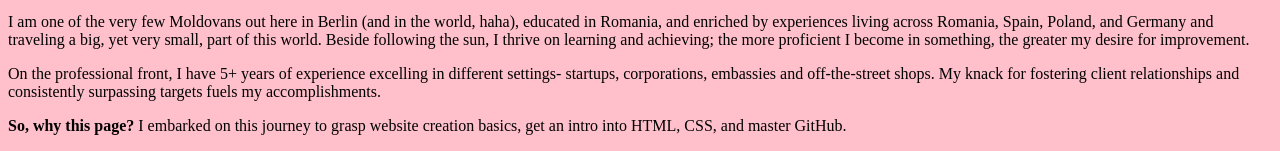
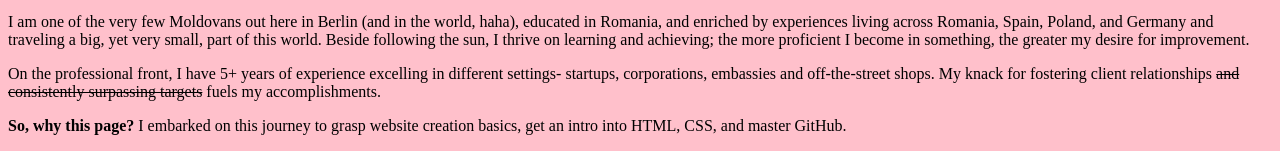
Before and after one commit to Mvacari/mvacari.github.io, a plain HTML site: page index.html in a window 1280 px wide. Shown: the part 174-325 px from the top of the page. Drawn offline with Linux system fonts and the light colour scheme.

Commit message:
Update index.html

```diff
--- a/index.html
+++ b/index.html
@@ -25,7 +25,7 @@
 
 I am one of the very few Moldovans out here in Berlin (and in the world, haha), educated in Romania, and enriched by experiences living across Romania, Spain, Poland, and Germany and traveling a big, yet very small, part of this world. Beside following the sun, I thrive on learning and achieving; the more proficient I become in something, the greater my desire for improvement.
 
-<p>On the professional front, I have 5+ years of experience excelling in different settings- startups, corporations, embassies and off-the-street shops. My knack for fostering client relationships and consistently surpassing targets fuels my accomplishments.</p>
+<p>On the professional front, I have 5+ years of experience excelling in different settings- startups, corporations, embassies and off-the-street shops. My knack for fostering client relationships <del>and consistently surpassing targets</del> fuels my accomplishments.</p>
 
 <strong>So, why this page?</strong> I embarked on this journey to grasp website creation basics, get an intro into HTML, CSS, and master GitHub.
 
```
